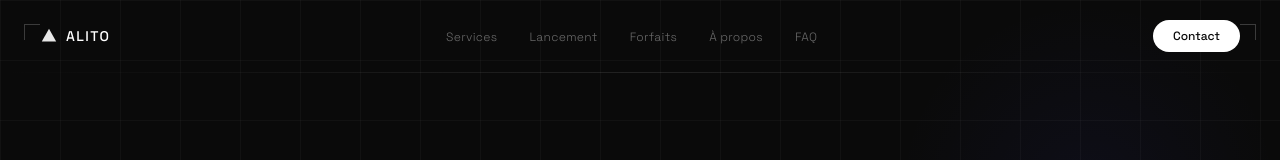
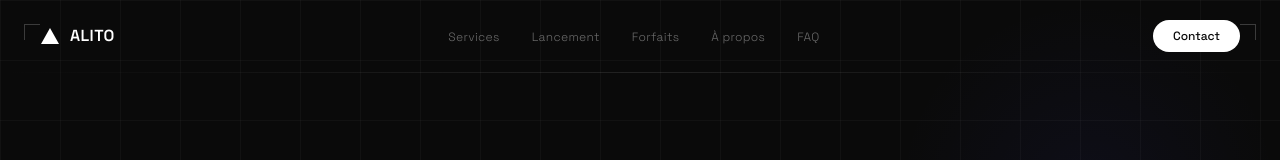
Before and after one commit to hunzikertheo-spec/alito, a Next.js app: page / in a window 1280 px wide. Shown: the top 160 px of the page. Built offline with nearby package versions, Linux system fonts and the light colour scheme.

Commit message:
fix: logo nav hero triangle + ALITO correct

```diff
--- a/src/components/hero.tsx
+++ b/src/components/hero.tsx
@@ -36,11 +36,11 @@ export default function Hero() {
 
       {/* Navigation */}
       <nav className="relative z-10 flex items-center justify-between px-10 h-[72px]">
-        <div className="flex items-center gap-2 text-white font-medium text-sm tracking-widest">
-          <svg width="18" height="18" viewBox="0 0 20 20" fill="none">
-            <path d="M10 2L18 16H2L10 2Z" fill="white" opacity="0.9" />
+        <div className="flex items-center gap-2.5">
+          <svg width="20" height="20" viewBox="0 0 20 20" fill="none" xmlns="http://www.w3.org/2000/svg">
+            <path d="M10 2L19 18H1L10 2Z" fill="white"/>
           </svg>
-          ALITO
+          <span className="text-white font-semibold text-base tracking-wide">ALITO</span>
         </div>
         <ul className="hidden md:flex gap-8 list-none m-0 p-0">
           {['Services', 'Lancement', 'Forfaits', 'À propos', 'FAQ'].map((item) => (
```
